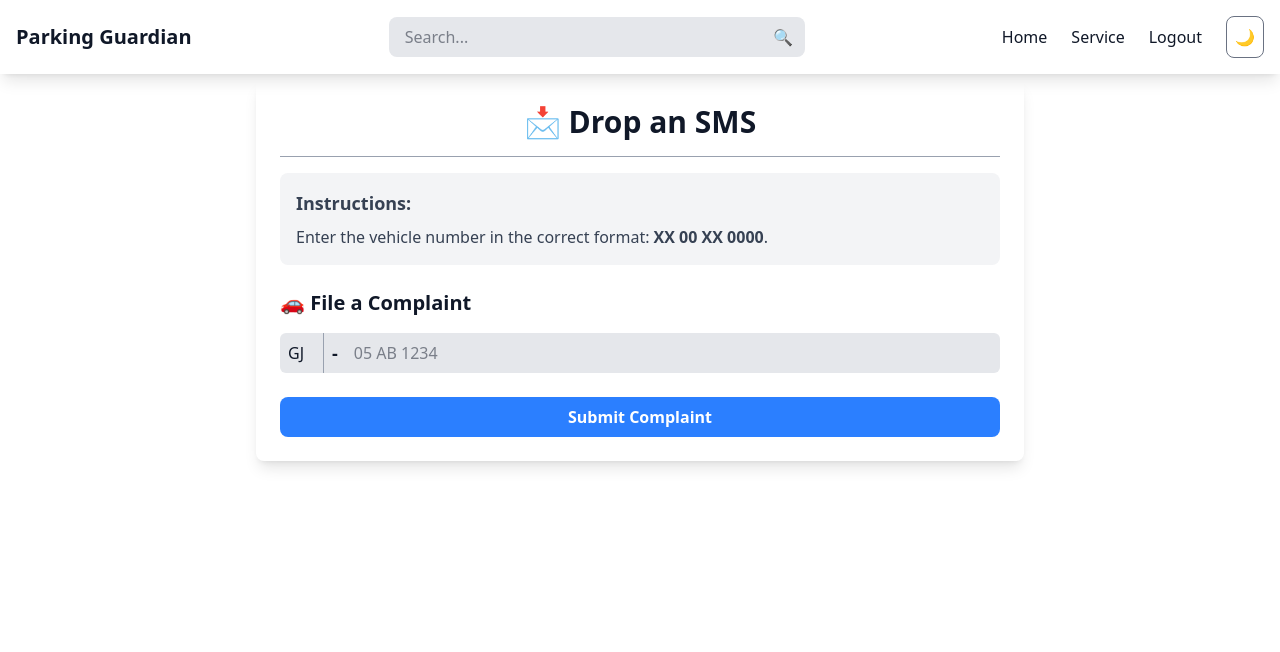
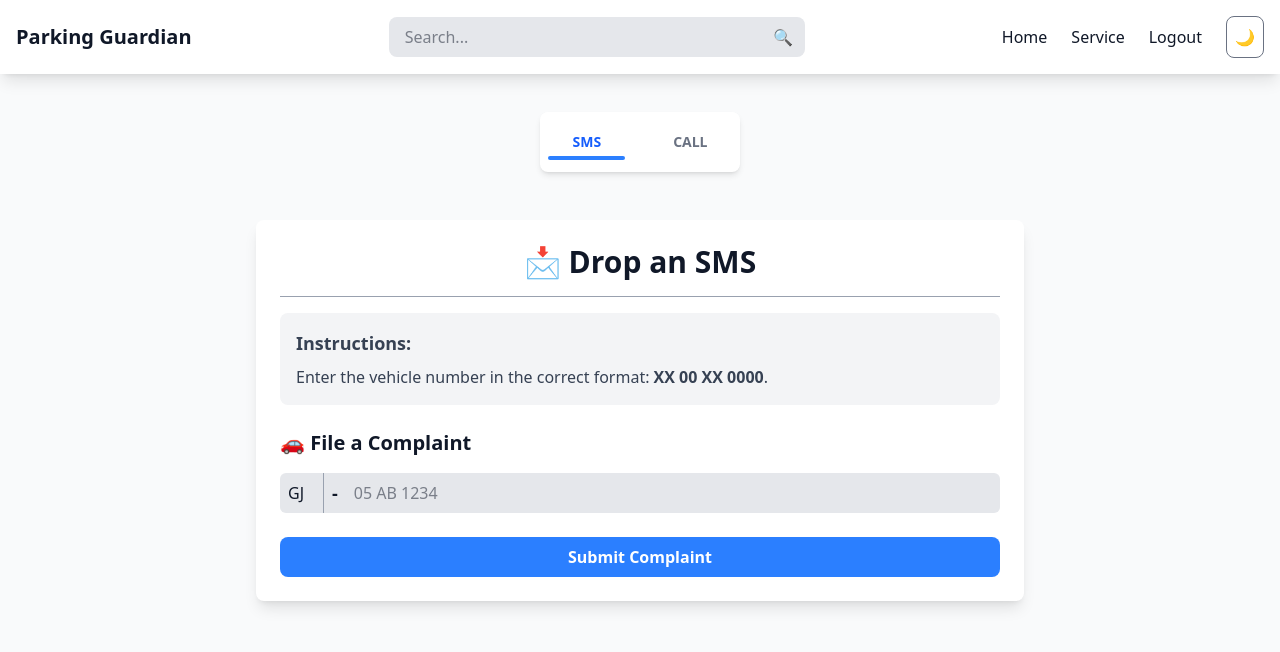
Before and after one commit to YashKambaria/Parking-Guardian, a React (Vite) app in the folder frontend/: page /service in a window 1280 px wide. Shown: the top 652 px of the page. Built offline with nearby package versions, Linux system fonts and the light colour scheme.

Commit message:
Calling frontend added

```diff
--- a/frontend/package.json
+++ b/frontend/package.json
@@ -15,6 +15,7 @@
     "@fortawesome/react-fontawesome": "^0.2.2",
     "@tailwindcss/vite": "^4.0.8",
     "axios": "^1.7.9",
+    "framer-motion": "^12.4.7",
     "react": "^19.0.0",
     "react-dom": "^19.0.0",
     "react-router-dom": "^7.2.0",
--- a/frontend/src/Service.jsx
+++ b/frontend/src/Service.jsx
@@ -1,65 +1,124 @@
 import React, { useState } from "react";
+import { motion, AnimatePresence } from "framer-motion";
 
 export default function Service({ darkMode }) {
   const [stateCode, setStateCode] = useState("GJ");
   const [carNumber, setCarNumber] = useState("");
   const [error, setError] = useState("");
+  const [showSlide, setShowSlide] = useState("sms");
 
   // Regex for Indian vehicle plate (e.g., GJ 05 AB 1234)
   const plateRegex = /^[0-9]{2}\s?[A-Z]{1,2}\s?[0-9]{1,4}$/;
 
-  // Function to validate and submit
   const handleSubmit = () => {
-    const trimmedCarNumber = carNumber.toUpperCase().trim(); // Format input
+    const trimmedCarNumber = carNumber.toUpperCase().trim();
 
     if (!plateRegex.test(trimmedCarNumber)) {
       setError("Invalid vehicle number format! Use '05 AB 1234'.");
     } else {
-      setError(""); // Clear error
+      setError("");
       alert(`Complaint submitted for vehicle: ${stateCode} ${trimmedCarNumber}`);
     }
   };
 
+  function changeService(currService) {
+    setShowSlide(currService);
+  }
+
   return (
-    <div className={`${darkMode ? "bg-gray-900 text-white" : "bg-white text-gray-900"} min-h-screen transition-colors duration-300`}>
-      <div className="container mx-auto mt-20 max-w-3xl p-6 rounded-lg shadow-lg">
+    <div
+      className={`service_container min-h-screen flex flex-col mt-18 items-center transition-colors duration-300
+      ${darkMode ? "bg-gray-900 text-white" : "bg-gray-50 text-gray-900"}`}
+    >
+      {/* Navbar with Animated Tabs */}
+      <div className={`relative flex justify-center space-x-6 mt-10 rounded-lg py-3 w-50 shadow-md transition-colors duration-300
+        bg-opacity-90 backdrop-blur-md px-6 ${darkMode ? "bg-gray-800" : "bg-white"}`}>
+        {["sms", "call"].map((service) => (
+          <motion.div
+            key={service}
+            onClick={() => changeService(service)}
+            className={`cursor-pointer relative px-6 py-2 rounded-lg transition duration-300 text-sm font-semibold
+              ${showSlide === service ? "text-blue-600" : "text-gray-500"} `}
+            whileHover={{ scale: 1 }}
+            whileTap={{ scale: 0.8 }}
+          >
+            {service.toUpperCase()}
+            {showSlide === service && (
+              <motion.div
+                layoutId="underline"
+                className="absolute bottom-0 left-0 right-0 h-1 bg-blue-500 rounded-full"
+              />
+            )}
+          </motion.div>
+        ))}
+      </div>
 
-        {/* Heading */}
-        <h1 className="text-3xl font-bold text-center">📩 Drop an SMS</h1>
+      {/* Animated Content Change */}
+      <motion.div
+        className={`container mx-auto mt-12 max-w-3xl p-6 rounded-lg shadow-lg overflow-hidden
+        ${darkMode ? "bg-gray-800 text-white" : "bg-white text-gray-900"}`}
+      >
+        <AnimatePresence mode="wait">
+          <motion.div
+            key={showSlide}
+            initial={{ opacity: 0, x: showSlide === "sms" ? 50 : -50 }}
+            animate={{ opacity: 1, x: 0 }}
+            exit={{ opacity: 0, x: showSlide === "sms" ? -50 : 50 }}
+            transition={{ duration: 0.4 }}
+          >
+            <h1 className="text-3xl font-bold text-center">
+              {showSlide === "sms" ? "📩 Drop an SMS" : "📞 Automated Call"}
+            </h1>
             <hr className="my-4 border-gray-400" />
 
-        {/* Instructions Section */}
-        <div className={`p-4 rounded-lg ${darkMode ? "bg-gray-800 text-gray-300" : "bg-gray-100 text-gray-700"}`}>
+            <div
+              className={`p-4 rounded-lg transition-all ${
+                darkMode ? "bg-gray-700 text-gray-300" : "bg-gray-100 text-gray-700"
+              }`}
+            >
               <h3 className="text-lg font-semibold">Instructions:</h3>
               <p className="mt-2">
                 Enter the vehicle number in the correct format: <strong>XX 00 XX 0000</strong>.
               </p>
             </div>
 
-        {/* Complaint Section */}
             <div className="mt-6">
               <h3 className="text-xl font-semibold">🚗 File a Complaint</h3>
 
               <div className="flex mt-4 items-center">
                 {/* State Code Dropdown */}
-            <div className={`relative flex items-center rounded-l-md h-10 ${darkMode ? "bg-gray-700" : "bg-gray-200"} border-r border-gray-400`}>
+                <motion.div
+                  className={`relative flex items-center rounded-l-md h-10 ${
+                    darkMode ? "bg-gray-700" : "bg-gray-200"
+                  } border-r border-gray-400`}
+                  initial={{ scale: 0.9 }}
+                  animate={{ scale: 1 }}
+                  transition={{ duration: 0.3, delay: 0.3 }}
+                >
                   <select
                     value={stateCode}
                     onChange={(e) => setStateCode(e.target.value)}
                     className="p-2 appearance-none focus:outline-none h-10 bg-transparent text-inherit cursor-pointer"
                   >
                     {[
-                  "AP", "AR", "AS", "BR", "CG", "CH", "DD", "DL", "GA", "GJ", "HP", "HR", "JH", "JK", "KA", "KL",
-                  "LA", "LD", "MH", "ML", "MN", "MP", "MZ", "NL", "OD", "PB", "PY", "RJ", "SK", "TN", "TR", "TS", "UP", "UK", "WB"
+                      "AP", "AR", "AS", "BR", "CG", "CH", "DD", "DL", "GA", "GJ", "HP",
+                      "HR", "JH", "JK", "KA", "KL", "LA", "LD", "MH", "ML", "MN", "MP",
+                      "MZ", "NL", "OD", "PB", "PY", "RJ", "SK", "TN", "TR", "TS", "UP",
+                      "UK", "WB",
                     ].map((code) => (
-                  <option key={code} value={code}>{code}</option>
+                      <option key={code} value={code}>
+                        {code}
+                      </option>
                     ))}
                   </select>
-            </div>
+                </motion.div>
 
                 {/* Dash (-) Separator */}
-            <span className={`h-10 flex items-center px-2 font-semibold text-lg
-              ${darkMode ? "bg-gray-700 text-white" : "bg-gray-200 text-gray-900"}`}>
+                <span
+                  className={`h-10 flex items-center px-2 font-semibold text-lg ${
+                    darkMode ? "bg-gray-700 text-white" : "bg-gray-200 text-gray-900"
+                  }`}
+                >
                   -
                 </span>
 
@@ -67,11 +126,12 @@ export default function Service({ darkMode }) {
                 <input
                   type="text"
                   value={carNumber}
-              onChange={(e) => setCarNumber(e.target.value.toUpperCase())} // Auto uppercase
+                  onChange={(e) => setCarNumber(e.target.value.toUpperCase())}
                   placeholder="05 AB 1234"
                   maxLength="10"
-              className={`w-full p-2 rounded-r-md focus:outline-none h-10
-                ${darkMode ? "bg-gray-700 text-white" : "bg-gray-200 text-gray-900"}`}
+                  className={`w-full p-2 rounded-r-md focus:outline-none h-10 ${
+                    darkMode ? "bg-gray-700 text-white" : "bg-gray-200 text-gray-900"
+                  }`}
                 />
               </div>
 
@@ -79,14 +139,18 @@ export default function Service({ darkMode }) {
               {error && <p className="text-red-500 mt-2">{error}</p>}
 
               {/* Submit Button */}
-          <button
+              <motion.button
                 onClick={handleSubmit}
-            className="mt-6 w-full py-2 bg-blue-500 hover:bg-blue-600 text-white rounded-lg font-semibold"
+                className="mt-6 w-full py-2 bg-blue-500 hover:bg-blue-600 text-white rounded-lg font-semibold transition duration-200"
+                whileHover={{ scale: 1.03 }}
+                whileTap={{ scale: 0.95 }}
               >
-            Submit Complaint
-          </button>
+                {showSlide === "sms" ? "Submit Complaint" : "Call for Complaint"}
+              </motion.button>
             </div>
-      </div>
+          </motion.div>
+        </AnimatePresence>
+      </motion.div>
     </div>
   );
 }
```
Also changed, not shown: 1 other file (tests, documents, lock files or other folders). Lines whose indentation alone changed are shown as unchanged.
